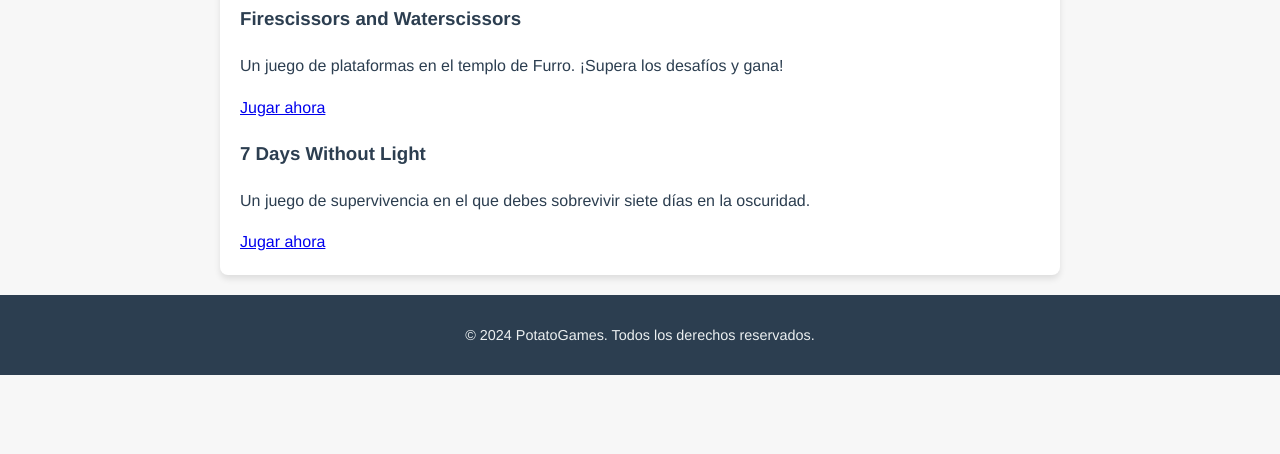
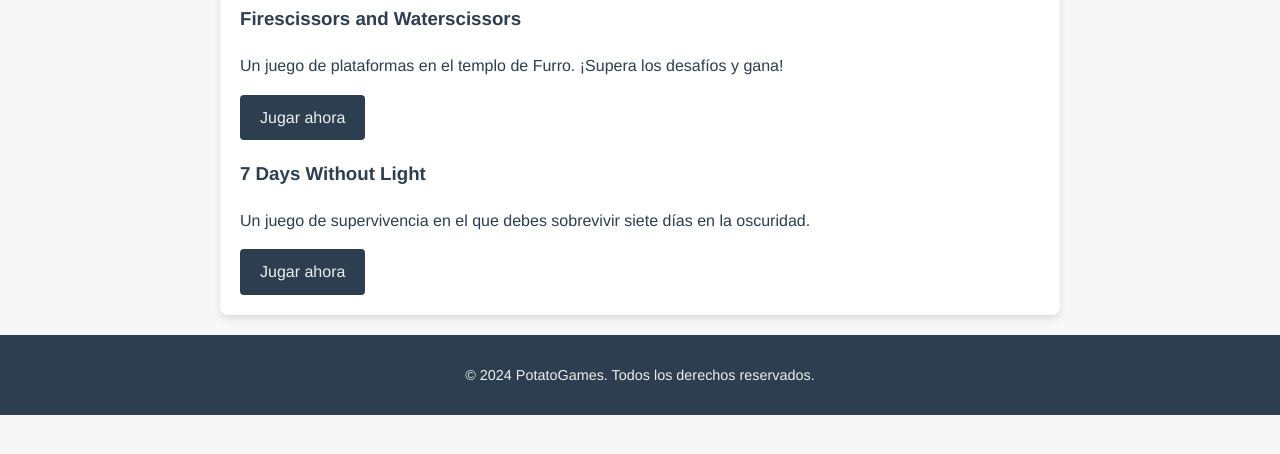
Before and after one commit to reypato1809/web-prueba, a plain HTML site: page juegos.html in a window 1280 px wide. Shown: the part 300-754 px from the top of the page. Drawn offline with Linux system fonts and the light colour scheme.

Commit message:
Update styles.css

```diff
--- a/styles.css
+++ b/styles.css
@@ -57,21 +57,25 @@ input, textarea {
     box-sizing: border-box;
 }
 
-button {
+.btn {
+    display: inline-block;
     background-color: #2c3e50;
     color: #ecf0f1;
     padding: 10px 20px;
+    border-radius: 4px;
+    text-decoration: none;
+    font-size: 1em;
     border: none;
-    border-radius: 4px;
     cursor: pointer;
-    font-size: 1em;
     transition: background-color 0.3s, transform 0.3s;
+    text-align: center;
 }
 
-button:hover {
+.btn:hover {
     background-color: #3d5a6b;
     transform: scale(1.05);
 }
+
 
 footer {
     background-color: #2c3e50;
```
